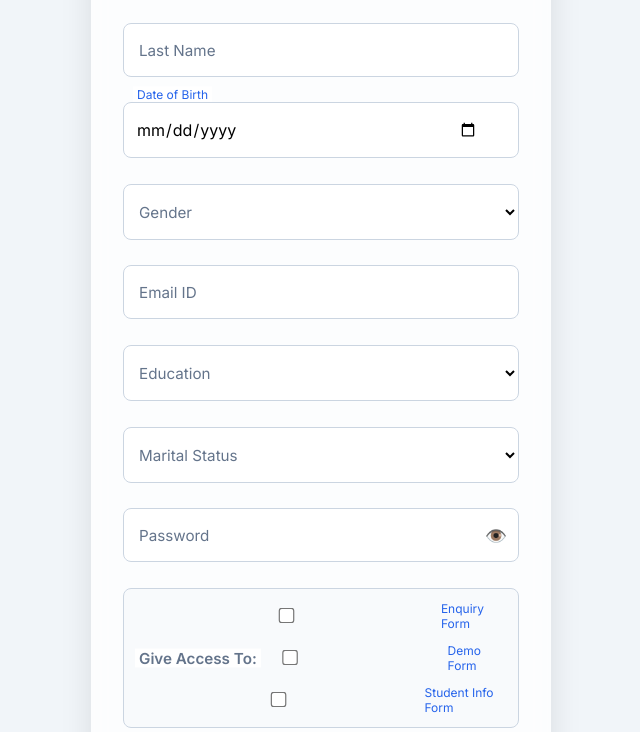
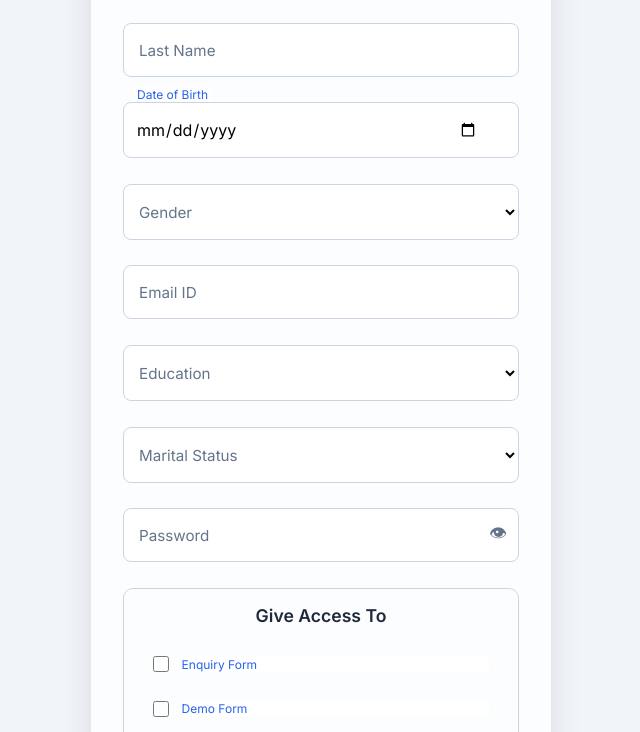
Before and after one commit to manoj-oz/KPH, a website: page public/CreateNewAccount.html in a window 1280 px wide. Shown: the part 220-952 px from the top of the page, without its empty margins (319-959 px from the left). Drawn offline with Linux system fonts and the light colour scheme.

Commit message:
Recommitting after soft reset to 12eef43

```diff
--- a/public/CreateNewAccount.html
+++ b/public/CreateNewAccount.html
@@ -1,15 +1,12 @@
 <!DOCTYPE html>
 <html lang="en">
-
 <head>
   <meta charset="UTF-8" />
   <meta name="viewport" content="width=device-width, initial-scale=1.0" />
   <title>Create Account</title>
   <link rel="stylesheet" href="styles.css" />
   <link href="https://fonts.googleapis.com/css2?family=Inter:wght@400;600&display=swap" rel="stylesheet">
-  <script type="module" src="js/main.js" defer></script>
 </head>
-
 <body class="create-newaccount">
   <div class="login-container">
     <section class="form-section">
@@ -81,67 +78,54 @@
         <div class="form-group">
           <input type="password" id="newPassword" required placeholder=" " />
           <label for="newPassword">Password</label>
-          <span class="eye-icon" onclick="togglePassword('newPassword')">👁️</span>
+          <span class="eye-icon" onclick="togglePassword('newPassword')">👁</span>
         </div>
 
-        <!-- Form Access Permissions -->
+        <!-- Form Access Permissions  full-->
         <div class="form-group access-group">
-          <label class="access-label">Give Access To:</label>
+          <div class="access-box">
+            <h3 class="access-title">Give Access To</h3>
             <div class="access-options">
-            <div class="checkbox-line">
-              <input type="checkbox" name="formAccess" value="enquiry" id="access-enquiry" />
+              <div class="access-option">
+                <input type="checkbox" id="access-enquiry" name="formAccess" value="enquiry" />
                 <label for="access-enquiry">Enquiry Form</label>
               </div>
-            <div class="checkbox-line">
-              <input type="checkbox" name="formAccess" value="demo" id="access-demo" />
+              <div class="access-option">
+                <input type="checkbox" id="access-demo" name="formAccess" value="demo" />
                 <label for="access-demo">Demo Form</label>
               </div>
-            <div class="checkbox-line">
-              <input type="checkbox" name="formAccess" value="student" id="access-student" />
+              <div class="access-option">
+                <input type="checkbox" id="access-student" name="formAccess" value="student" />
                 <label for="access-student">Student Info Form</label>
               </div>
             </div>
           </div>
-
+        </div>
 
         <!-- Submit Button -->
         <div class="button-container">
           <button type="submit" class="btn-submit">Sign Up</button>
         </div>
 
-        <!-- Redirect to Login -->
+        <!-- Redirect to Login ..... -->
         <div class="action-links">
           <a href="login.html">Already have an account?</a>
         </div>
-
       </form>
-
     </section>
   </div>
 
-  <!-- Custom JS -->
   <script>
-    // Show/hide password
-    window.togglePassword = function (id) {
+    function togglePassword(id) {
       const field = document.getElementById(id);
       field.type = field.type === 'password' ? 'text' : 'password';
-    };
+    }
 
-    // Limit DOB to today and ensure 4-digit year
     document.addEventListener('DOMContentLoaded', () => {
       const dobInput = document.getElementById('dob');
       const today = new Date().toISOString().split('T')[0];
       dobInput.max = today;
-
-      dobInput.addEventListener('input', () => {
-        const year = dobInput.value.split('-')[0];
-        if (year && year.length > 4) {
-          alert("Please enter a valid 4-digit year.");
-          dobInput.value = '';
-        }
-      });
     });
   </script>
 </body>
-
 </html>
--- a/public/js/account.js
+++ b/public/js/account.js
@@ -12,15 +12,20 @@ export async function createAccount() {
         education: document.getElementById('education').value,
         maritalStatus: document.getElementById('maritalStatus').value,
         password: document.getElementById('newPassword').value,
+        accessEnquiry: document.getElementById('enquiryAccess').checked,
+        accessDemo: document.getElementById('demoAccess').checked,
+        accessStudent: document.getElementById('studentAccess').checked
         accessEnquiry: document.getElementById('access-enquiry').checked,
         accessDemo: document.getElementById('access-demo').checked,
         accessStudent: document.getElementById('access-student').checked
     };
 
+    // ✅ Use relative path only (no hardcoded /api/)
     const result = await apiPost('/create-account', body);
 
     if (result.message) {
         alert('Account created!');
+        showFirstLogin(); // Redirect or show login page
         showFirstLogin(); // Or redirect to login.html
     } else {
         alert('Failed: ' + (result.error || 'Unknown'));
--- a/public/js/main.js
+++ b/public/js/main.js
@@ -58,6 +58,7 @@ async function defaultLogin() {
 
     if (response.ok) {
       alert('✅ Login successful!');
+      // Save username or login info if needed
 
       // ✅ Store user access permissions from backend response
       localStorage.setItem('userAccess', JSON.stringify({
--- a/public/styles.css
+++ b/public/styles.css
@@ -608,69 +608,66 @@ body.create-newaccount {
 }
 
 /* ==== Form Access Permissions ==== */
-.checkbox-wrapper {
-  margin-bottom: 0.5rem;
+/* ==== Form Access Styling ==== */
+.access-box {
+  border: 1px solid #cbd5e1;
+  border-radius: 10px;
+  padding: 1rem;
+  display: flex;
+  flex-direction: column;
+  gap: 0.8rem;
 }
 
-.checkbox-wrapper label {
-  font-size: 0.95rem;
-  color: #334155;
-  display: flex;
-  align-items: center;
-  gap: 0.5rem;
-}
-
-.checkbox-wrapper input[type="checkbox"] {
-  transform: scale(1.1);
-  accent-color: #2563eb;
-}
-
-.access-group {
-  margin-bottom: 1.6rem;
-}
-
-.access-label {
-  display: block;
-  font-size: 1rem;
+.access-title {
+  text-align: center;
+  font-size: 1.1rem;
   font-weight: 600;
   color: #1e293b;
   margin-bottom: 0.5rem;
 }
 
 .access-options {
-  padding: 0.75rem 1rem;
-  background-color: #f8fafc;
-  border: 1px solid #cbd5e1;
-  border-radius: 8px;
   display: flex;
   flex-direction: column;
-  gap: 0.75rem;
+  gap: 0.6rem;
 }
 
-/* ==== Fixed Checkbox Styling ==== */
-
-.checkbox-line {
+.access-option {
   display: flex;
   align-items: center;
-  gap: 0.5rem;
+  padding: 0.6rem 0.8rem;
+  border-radius: 6px;
   font-size: 0.95rem;
   color: #334155;
+  gap: 0.8rem;
 }
 
-.checkbox-line input[type="checkbox"] {
-  transform: scale(1.2);
+.access-option input[type="checkbox"] {
+  width: 16px;
+  height: 16px;
   accent-color: #2563eb;
+  margin: 0;
 }
 
-.checkbox-line label {
-  position: static;       /* Remove floating label behavior */
-  top: auto;
-  left: auto;
+.access-option label {
+  position: static;
   transform: none;
-  background: none;
   padding: 0;
+  color: #334155;
   font-size: 0.95rem;
-  color: #334155;
-  font-weight: 500;
-  display: inline;        /* Inline so it appears next to checkbox */
+  pointer-events: auto;
+  flex-grow: 1;
 }
+
+/* Responsive */
+@media (max-width: 480px) {
+  .login-container {
+    padding: 1.5rem 1rem;
+    margin: 1rem;
+  }
+
+  .form-group input,
+  .form-group select {
+    padding: 0.9rem 2.5rem 0.9rem 0.75rem;
+  }
+}
--- a/routes/security.js
+++ b/routes/security.js
@@ -14,6 +14,7 @@ module.exports = (pool) => {
 
       // If user not found
       if (result.rows.length === 0) {
+        return res.status(400).json({ error: 'User not found' });
         return res.status(400).json({ error: '❌ User not found' });
       }
 
@@ -21,9 +22,11 @@ module.exports = (pool) => {
 
       // Check password match
       if (user.password !== password) {
+        return res.status(401).json({ error: 'Invalid credentials' });
         return res.status(401).json({ error: '❌ Invalid credentials' });
       }
 
+      res.json({ message: 'Login successful' });
       // ✅ Return access permissions along with success message
       return res.json({
         message: '✅ Login successful',
@@ -33,6 +36,8 @@ module.exports = (pool) => {
       });
 
     } catch (err) {
+      console.error('Security login error:', err);
+      res.status(500).json({ error: 'Server error' });
       console.error('❌ Security login error:', err);
       return res.status(500).json({ error: 'Internal server error' });
     }
```
Lines whose indentation alone changed are shown as unchanged.
